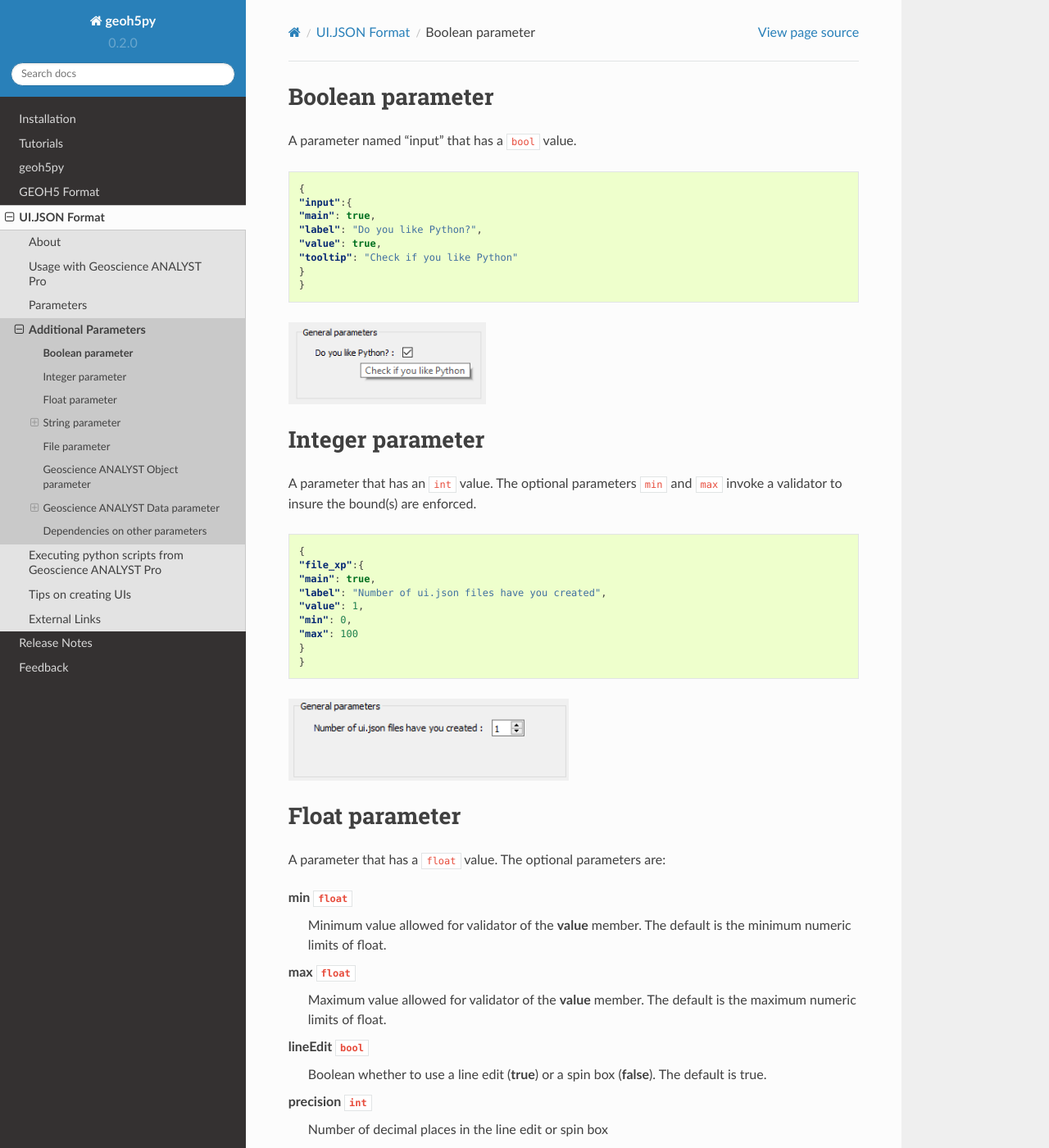
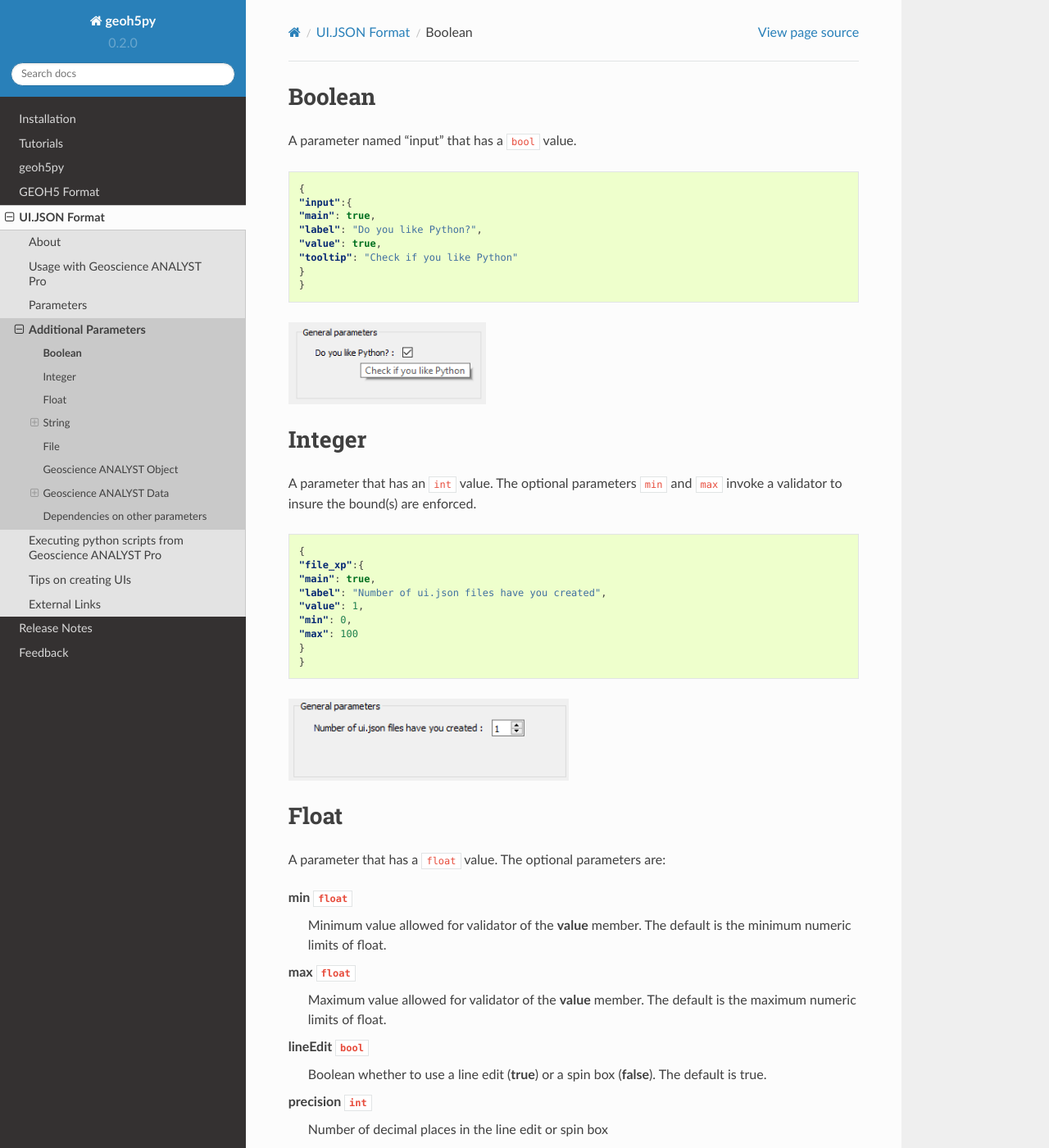
Before and after one commit to MiraGeoscience/geoh5py, a Sphinx documentation site: the page built from docs/content/uijson_format/json_objects.rst, in a window 1280 px wide and 1400 px high. Shown: the whole window at 82% size. Built offline with Sphinx 7.4.7 and the Read the Docs theme 2.0.0, drawn with Linux system fonts in a browser that asks for light colours; some of the changed text lies outside the part shown.

Commit message:
Added block model example and simplified the json_objects description.

```diff
--- a/docs/content/uijson_format/json_objects.rst
+++ b/docs/content/uijson_format/json_objects.rst
@@ -1,7 +1,7 @@
 .. _bool_param:
 
-Boolean parameter
-=================
+Boolean
+=======
 
 A parameter named "input" that has a ``bool`` value.
 
@@ -22,8 +22,8 @@
 
 
 
-Integer parameter
-=================
+Integer
+=======
 
 A parameter that has an ``int`` value. The optional parameters ``min`` and ``max`` invoke a validator to insure the bound(s) are enforced.
 
@@ -43,8 +43,8 @@
     :height: 100
 
 
-Float parameter
-===============
+Float
+=====
 
 A parameter that has a ``float`` value. The optional parameters are:
 
@@ -76,8 +76,8 @@
     :height: 100
 
 
-String parameter
-================
+String
+======
 
 For a simple string parameter, use an empty ``str`` value to have an empty string. Only a ``label`` and ``value`` is required.
 
@@ -96,8 +96,8 @@
 
 
 
-Multi-choice string parameter
------------------------------
+Multi-choice string
+-------------------
 
 For a drop-down selection, add a ``choiceList`` member with an array of strings (``str``)
 
@@ -120,8 +120,8 @@
 
 
 
-File parameter
-==============
+File
+====
 
 A file parameter comes with an icon to choose the file, with a ``str`` value. Extra members of the file object parameter are **fileDescription** and **fileType**. Both of these are ``str`` types and can be arrays, but must be of the same length
 
@@ -145,8 +145,8 @@
 
 .. _object_parameter:
 
-Geoscience ANALYST Object parameter
-===================================
+Geoscience ANALYST Object
+=========================
 
 To choose an object from a dropdown menu, the `universally unique identifier (UUID) <https://en.wikipedia.org/wiki/Universally_unique_identifier>`_  of the :ref:`Object Type <object_types>`: is required for the filtering of objects. This is given as a single or array of ``str`` in the member **meshType**. The icon to pick the object comes with this parameter. The value returned is the *UUID* of the Geoscience ANALYST object selected.
 
@@ -167,8 +167,8 @@
 
 .. _data_parameter:
 
-Geoscience ANALYST Data parameter
-=================================
+Geoscience ANALYST Data
+=======================
 
 Creating a parameter to choose a Geoscience ANALYST object's data requires extra members:
 
@@ -190,8 +190,8 @@
     Optional number of decimal places for the value.
 
 
-Drop-down data parameter
-------------------------
+Drop-down
+---------
 In this example, the object parameter *data_mesh* is also given for reference.
 
 .. code-block:: json
@@ -220,8 +220,8 @@
 
 
 
-Data or value parameter
------------------------
+Data or value
+-------------
 In some cases, a parameter may take its data from a Geoscience ANALYST object or simply a ``float`` value. The use of the member **isValue** and **property** together allows for the UI to switch between these two cases. In the top image, the **isValue** is true, so the **value** member of 1.0 will initially be active. When the icon is clicked, the type of input is switched to the **property** member (bottom image). The **uncertainty channel** object also depends on the **data_mesh** object. The drop-down selection will filter data from the chosen object that is located on the vertices and is float. The **isValue** is set to false upon export in this case.
 
 
```
Also changed, not shown: docs/content/uijson_format/index.rst (+24 -4 lines), docs/content/uijson_format/images/block_model_param.png (added).
